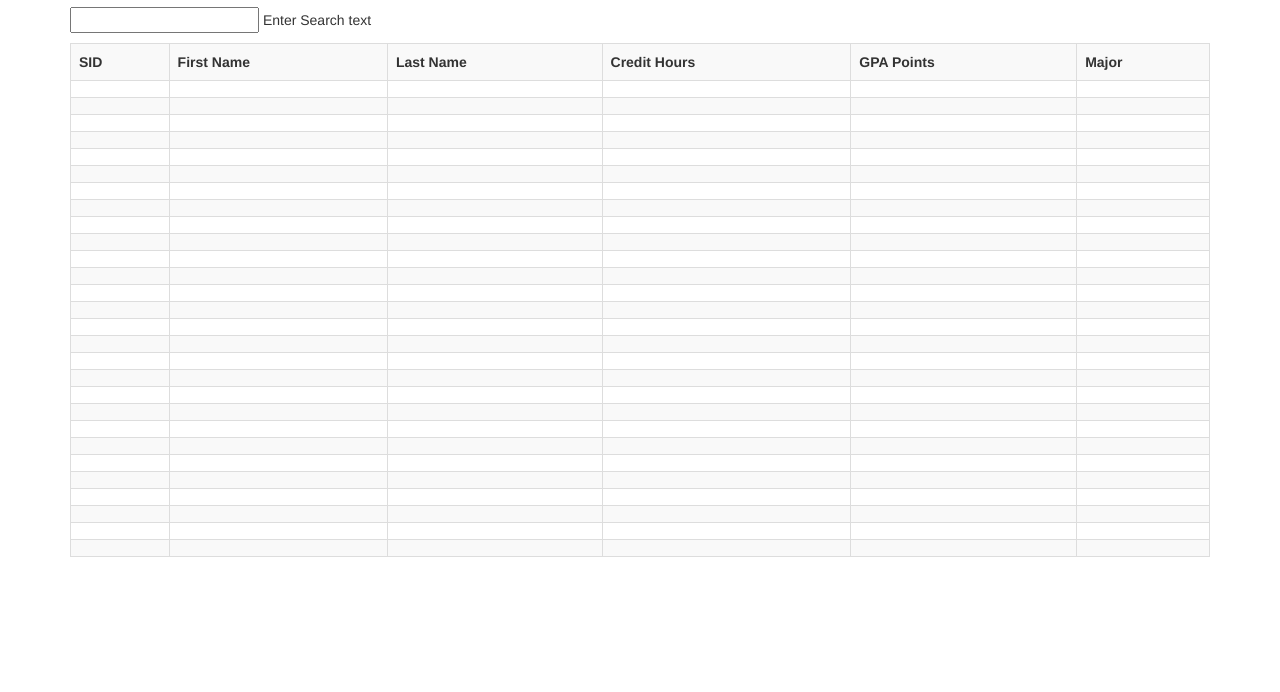
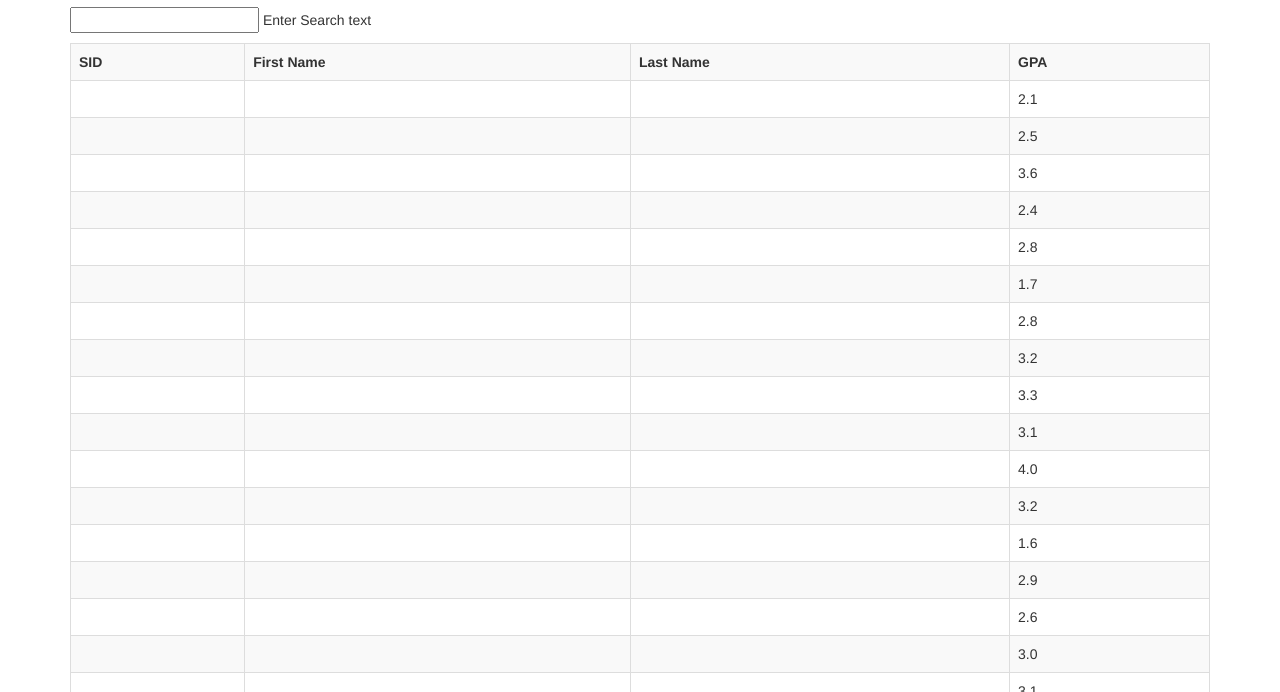
Before and after one commit to JSpears0086/jspears0086.github.io, a plain HTML site: page gpa.html in a window 1280 px wide. Shown: the part 108-800 px from the top of the page. Drawn offline with nearby package versions, Linux system fonts and the light colour scheme.

Commit message:
Update gpa.html

```diff
--- a/gpa.html
+++ b/gpa.html
@@ -32,17 +32,13 @@
                   <th>SID</th>
                   <th>First Name</th>
                   <th>Last Name</th>
-                  <th>Credit Hours</th>
-                  <th>GPA Points</th>
-                  <th>Major</th>
+                  <th>GPA</th>
               </tr>
               <tr ng-repeat = "student in students | filter:search_text ">
                   <td>{{students.id}}</td>
                   <td>{{students.first_name}}</td>
                   <td>{{students.last_name}}</td>
-                  <td>{{students.credit_hrs}}</td>
-                  <td>{{students.gpa_points}}</td>
-                  <td>{{students.major}}</td>
+                  <td>{{(student.gpa_points / student.credit_hrs).toFixed(1)}}</td>
               </tr>
          </table>
 
```
